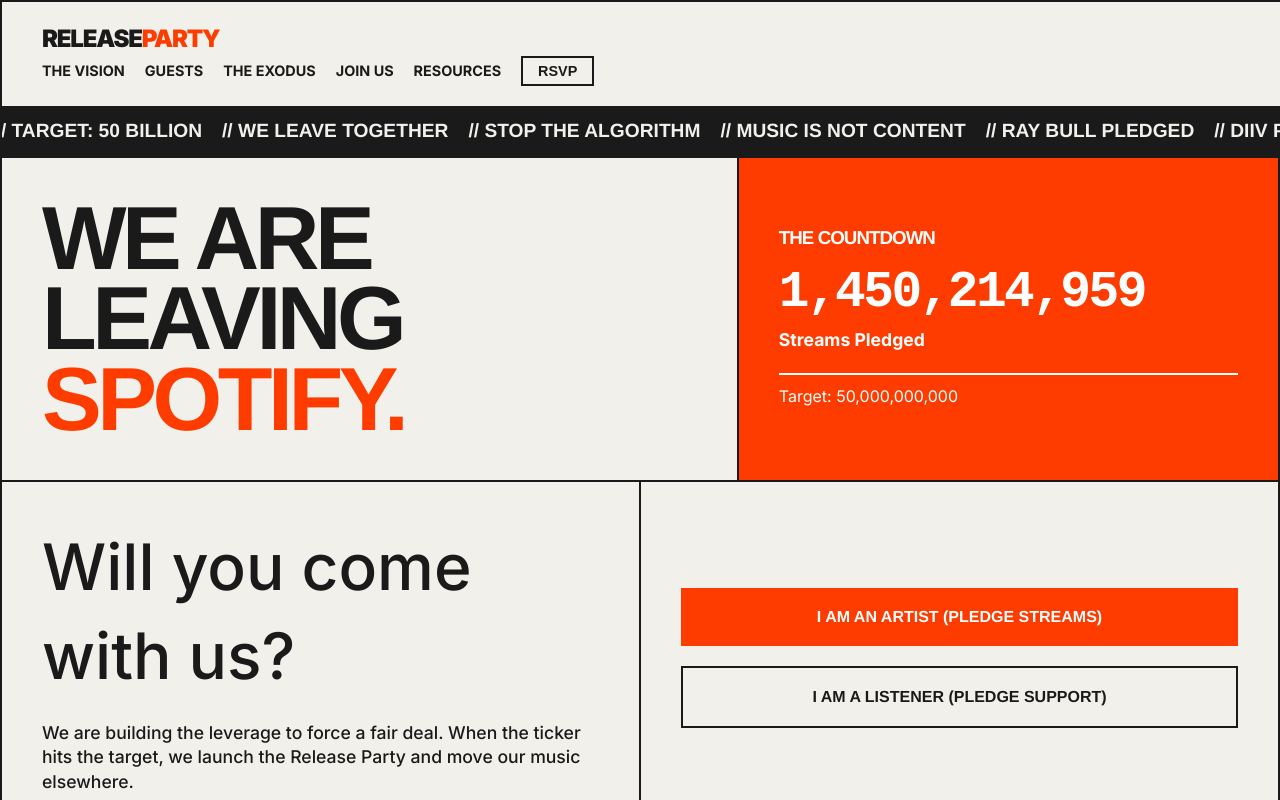
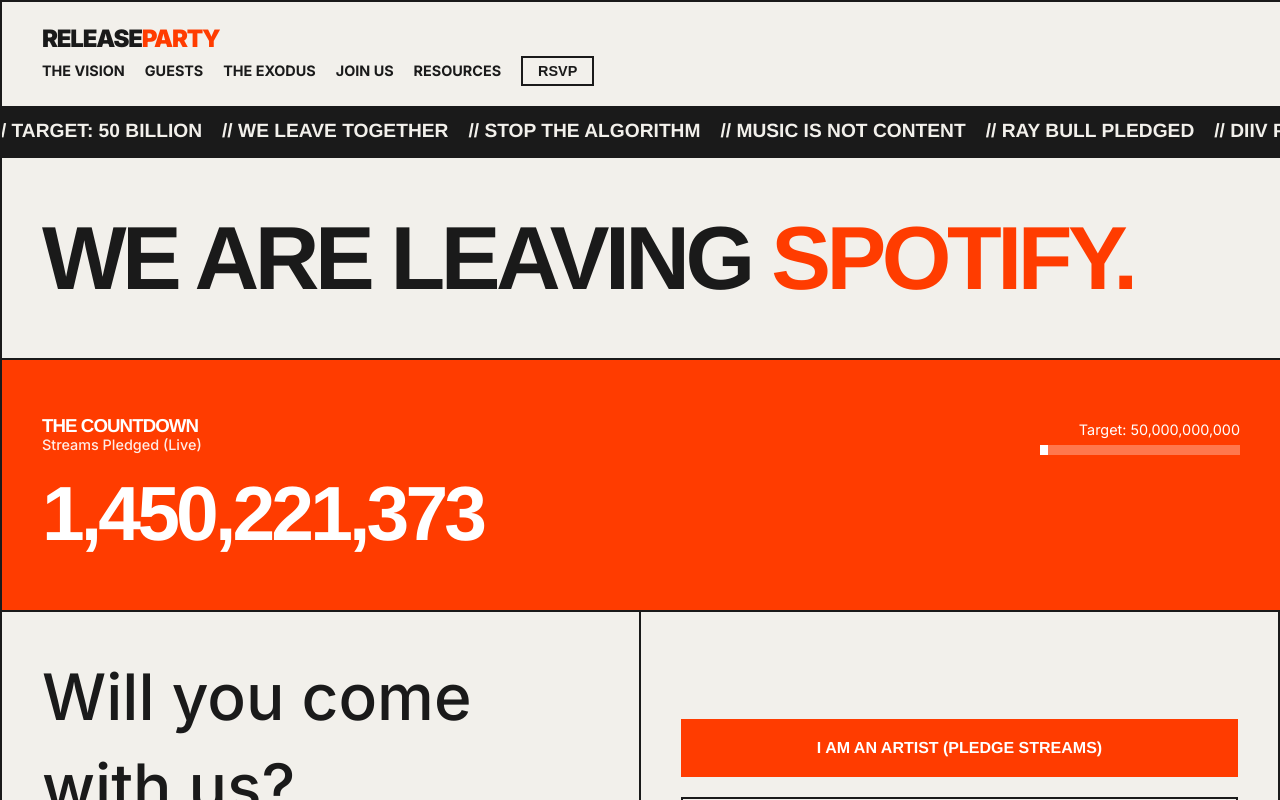
Before and after one commit to ang2990/releaseparty, a SvelteKit app: page / in a window 1280 px wide. Shown: the top 800 px of the page. Built offline with nearby package versions, Linux system fonts and the light colour scheme.

Commit message:
DESIGN: Restructure hero layout with full-width live ticker
- Move ticker below hero title as full-width row

- Update ticker font to match headings (Helvetica Neue)

- Refine ticker animation for smoother live feel

- Remove legacy flexbox hero styles

```diff
--- a/src/app.css
+++ b/src/app.css
@@ -54,13 +54,13 @@
 
 /* COUNTDOWN TEXT FIX: Single line, proportional scaling */
 .text-countdown {
-    font-family: 'Courier New', monospace;
+    font-family: var(--font-heading);
     letter-spacing: -0.05em;
-    font-weight: 700;
-    /* Scale proportionally (4vw) but cap at reasonable min/max sizes */
-    font-size: clamp(2.5rem, 4vw, 6rem);
+    font-weight: 900;
+    /* Scale proportionally (6vw) but cap at reasonable min/max sizes */
+    font-size: clamp(2.5rem, 6vw, 8rem);
     line-height: 1;
-    white-space: nowrap; /* Prevent ugly breaking */
+    white-space: nowrap;
 }
 
 /* --- LAYOUT UTILITIES --- */
@@ -100,29 +100,21 @@
     position: relative;
 }
 
-/* --- HERO FLEXBOX FIX --- */
-.hero-flex-row {
-    display: flex;
-    flex-wrap: wrap;
-    border-bottom: 2px solid var(--line-color);
-}
-
+/* --- HERO SECTION --- */
 .hero-title-box {
-    flex: 1.5 1 450px;
-    padding: 40px;
-    border-right: 2px solid var(--line-color);
+    padding: 60px 40px;
+    width: 100%;
 }
 
 .hero-counter-box {
-    flex: 1 1 350px;
     background: var(--accent-color);
     color: #fff;
     padding: 40px;
     display: flex;
     flex-direction: column;
     justify-content: center;
-    border-right: 2px solid var(--line-color);
-    min-width: 0;
+    width: 100%;
+    min-height: 250px;
 }
 
 /* --- NAVIGATION --- */
--- a/src/routes/+layout.svelte
+++ b/src/routes/+layout.svelte
@@ -10,14 +10,17 @@
     onMount(() => {
         // --- 1. TICKER LOGIC ---
         const counter = document.getElementById('mainCounter');
-        let count = 1450200412;
+        // Start from a realistic high number
+        let count = 1450221161;
 
         setInterval(() => {
-            count += Math.floor(Math.random() * 550);
+            // Simulate live streams coming in
+            const increment = Math.floor(Math.random() * 12) + 1;
+            count += increment;
             if (counter) {
                 counter.innerText = count.toLocaleString();
             }
-        }, 100);
+        }, 200);
 
         // --- 2. MODAL LOGIC ---
         const modal = document.getElementById('modal');
--- a/src/routes/+page.svelte
+++ b/src/routes/+page.svelte
@@ -7,18 +7,31 @@
     <meta name="description" content="We are leaving Spotify. A collective exodus to force a user-centric payment model.">
 </svelte:head>
 
-<!-- HERO SECTION (Flexbox for safety) -->
-<div class="hero-flex-row">
-    <div class="hero-title-box">
-        <h1 class="text-huge">We Are<br/>Leaving<br/><span class="text-accent">Spotify.</span></h1>
+<!-- HERO SECTION -->
+<div class="grid-row">
+    <div class="hero-title-box" style="border-right: none;">
+        <h1 class="text-huge">We Are Leaving <span class="text-accent">Spotify.</span></h1>
     </div>
-    <div class="hero-counter-box">
-        <h3 style="margin-bottom: 20px;">The Countdown</h3>
-        <div class="text-countdown" id="mainCounter">1.4B</div>
-        <p style="font-weight: 700; margin-top: 10px;">Streams Pledged</p>
-        <div style="margin-top: 20px; border-top: 2px solid #fff; padding-top: 10px;">
-            Target: 50,000,000,000
+</div>
+
+<!-- LIVE TICKER SECTION -->
+<div class="grid-row">
+    <div class="hero-counter-box" style="border-right: none; width: 100%;">
+        <div style="display: flex; justify-content: space-between; align-items: flex-end; flex-wrap: wrap; gap: 20px;">
+            <div>
+                <h3 style="margin-bottom: 0;">The Countdown</h3>
+                <p style="font-size: 0.9rem; opacity: 0.9;">Streams Pledged (Live)</p>
+            </div>
+            <div style="text-align: right;">
+                <div style="font-size: 0.9rem; margin-bottom: 5px;">Target: 50,000,000,000</div>
+                <!-- Progress Bar Visual -->
+                <div style="width: 200px; height: 10px; background: rgba(255,255,255,0.3); margin-left: auto;">
+                    <div style="width: 4%; height: 100%; background: #fff;"></div>
+                </div>
+            </div>
         </div>
+
+        <div class="text-countdown" id="mainCounter" style="margin-top: 20px;">1,450,221,161</div>
     </div>
 </div>
 
```
